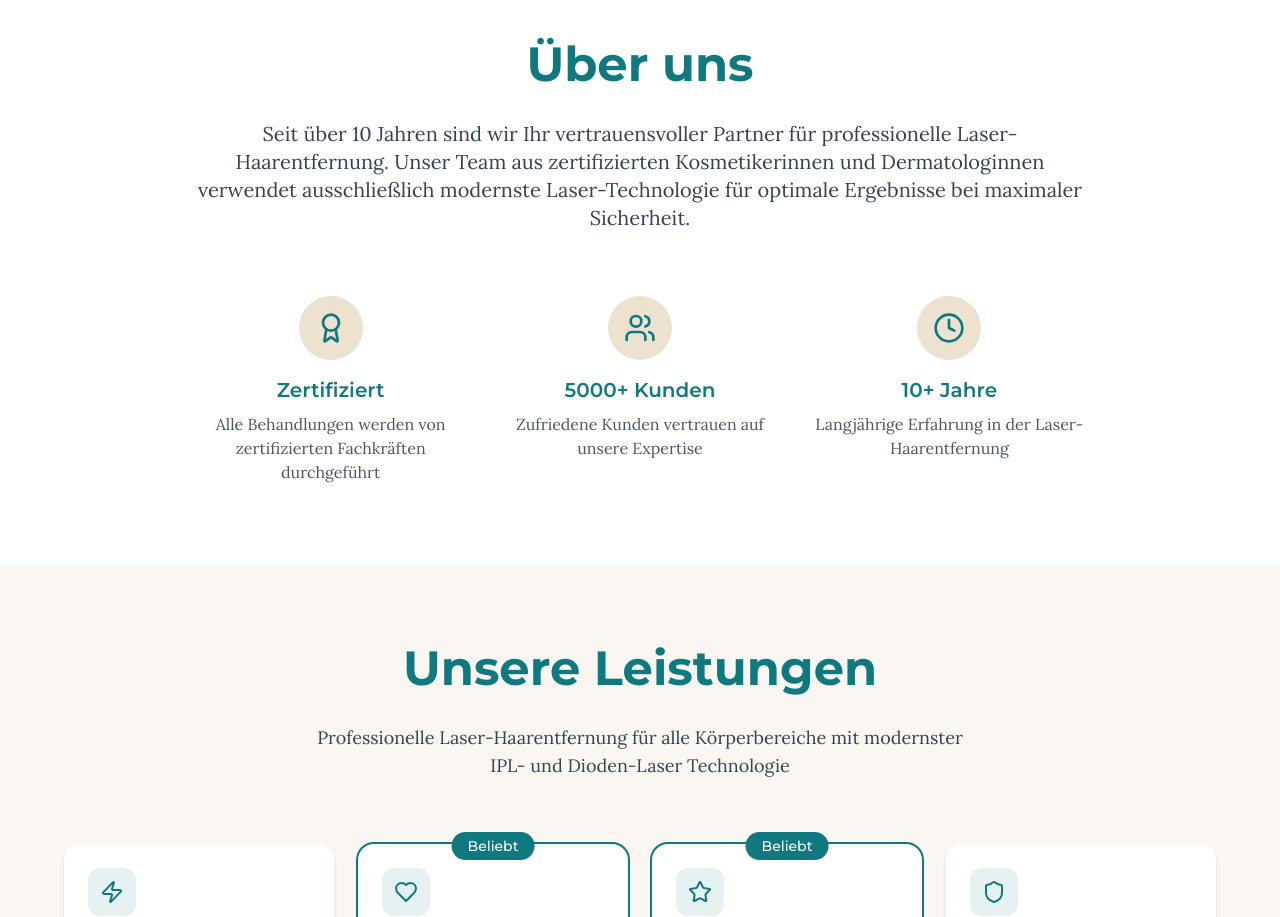
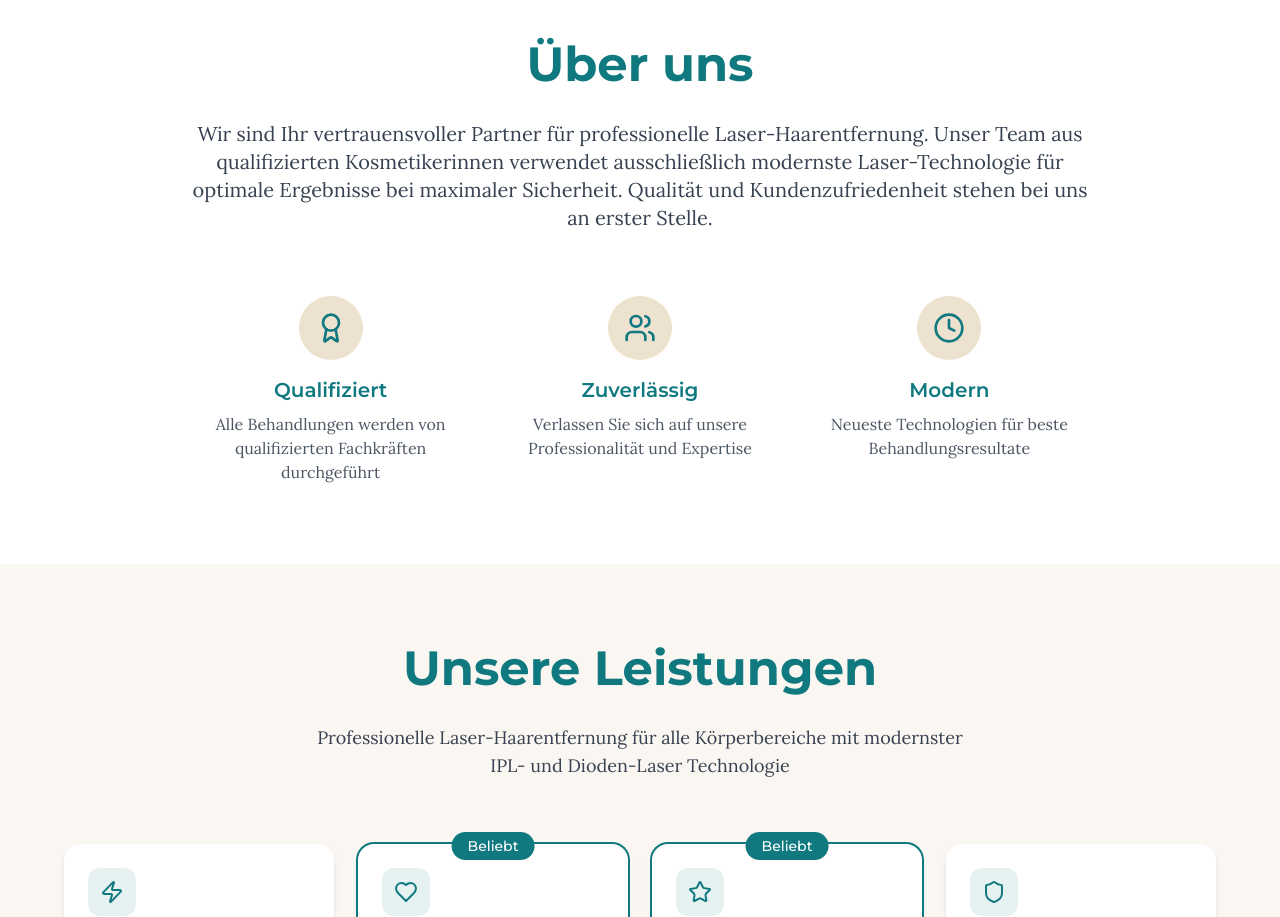
Before and after one commit to pampukhaleo/glow-gentle-clean, a React (Vite) app: page / in a window 1280 px wide. Shown: the part 840-1757 px from the top of the page. Built offline with nearby package versions, Linux system fonts and the light colour scheme.

Commit message:
Refactor About section
Update the About section to reflect a new business that is just starting. Remove mentions of client numbers, years of experience, and certifications. Instead, focus on conveying reliability and professionalism.

```diff
--- a/src/contexts/LanguageContext.tsx
+++ b/src/contexts/LanguageContext.tsx
@@ -1,4 +1,3 @@
-
 import React, { createContext, useContext, useState, ReactNode } from 'react';
 
 type Language = 'de' | 'uk';
@@ -30,13 +29,13 @@ const translations = {
 
     // About
     'about.title': 'Über uns',
-    'about.description': 'Seit über 10 Jahren sind wir Ihr vertrauensvoller Partner für professionelle Laser-Haarentfernung. Unser Team aus zertifizierten Kosmetikerinnen und Dermatologinnen verwendet ausschließlich modernste Laser-Technologie für optimale Ergebnisse bei maximaler Sicherheit.',
-    'about.certified': 'Zertifiziert',
-    'about.certified.desc': 'Alle Behandlungen werden von zertifizierten Fachkräften durchgeführt',
-    'about.clients': '5000+ Kunden',
-    'about.clients.desc': 'Zufriedene Kunden vertrauen auf unsere Expertise',
-    'about.experience': '10+ Jahre',
-    'about.experience.desc': 'Langjährige Erfahrung in der Laser-Haarentfernung',
+    'about.description': 'Wir sind Ihr vertrauensvoller Partner für professionelle Laser-Haarentfernung. Unser Team aus qualifizierten Kosmetikerinnen verwendet ausschließlich modernste Laser-Technologie für optimale Ergebnisse bei maximaler Sicherheit. Qualität und Kundenzufriedenheit stehen bei uns an erster Stelle.',
+    'about.certified': 'Qualifiziert',
+    'about.certified.desc': 'Alle Behandlungen werden von qualifizierten Fachkräften durchgeführt',
+    'about.clients': 'Zuverlässig',
+    'about.clients.desc': 'Verlassen Sie sich auf unsere Professionalität und Expertise',
+    'about.experience': 'Modern',
+    'about.experience.desc': 'Neueste Technologien für beste Behandlungsresultate',
 
     // Services
     'services.title': 'Unsere Leistungen',
@@ -174,13 +173,13 @@ const translations = {
 
     // About
     'about.title': 'Про нас',
-    'about.description': 'Вже понад 10 років ми є вашим надійним партнером у сфері професійної лазерної епіляції. Наша команда сертифікованих косметологинь та дерматологинь використовує виключно найсучасніші лазерні технології для оптимальних результатів з максимальною безпекою.',
-    'about.certified': 'Сертифіковано',
-    'about.certified.desc': 'Всі процедури виконуються сертифікованими фахівцями',
-    'about.clients': '5000+ клієнтів',
-    'about.clients.desc': 'Задоволені клієнти довіряють нашому досвіду',
-    'about.experience': '10+ років',
-    'about.experience.desc': 'Багаторічний досвід у лазерній епіляції',
+    'about.description': 'Ми є вашим надійним партнером у сфері професійної лазерної епіляції. Наша команда кваліфікованих косметологинь використовує виключно найсучасніші лазерні технології для оптимальних результатів з максимальною безпекою. Якість та задоволеність клієнтів є нашим пріоритетом.',
+    'about.certified': 'Кваліфіковано',
+    'about.certified.desc': 'Всі процедури виконуються кваліфікованими фахівцями',
+    'about.clients': 'Надійно',
+    'about.clients.desc': 'Покладайтеся на нашу професійність та експертизу',
+    'about.experience': 'Сучасно',
+    'about.experience.desc': 'Найновіші технології для найкращих результатів',
 
     // Services
     'services.title': 'Наші послуги',
@@ -270,7 +269,7 @@ const translations = {
     'faq.q6': 'Які побічні ефекти можуть виникнути?',
     'faq.a6': 'Легкі почервоніння та набряки є нормальними і зникають протягом кількох годин. При правильному застосуванні серйозні побічні ефекти дуже рідкісні.',
     'faq.more.title': 'Ще питання?',
-    'faq.more.desc': 'Наша досвідчена команда з радістю відповість на всі ваші питання під час персональної консультації.',
+    'faq.more.desc': 'Наша команда професіоналів з радістю відповість на всі ваші питання під час персональної консультації.',
     'faq.more.btn': 'Записатися',
 
     // Contact
```
